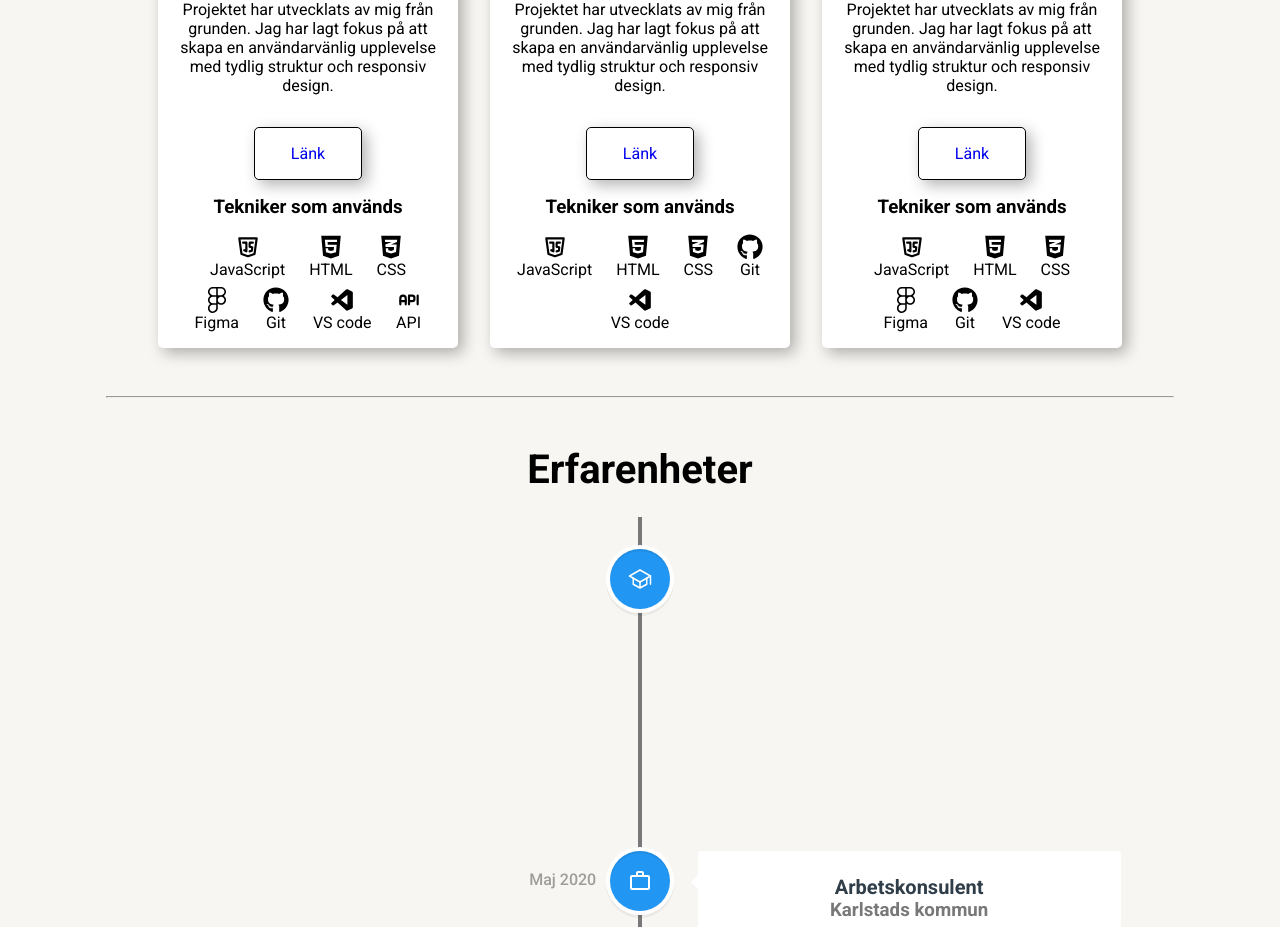
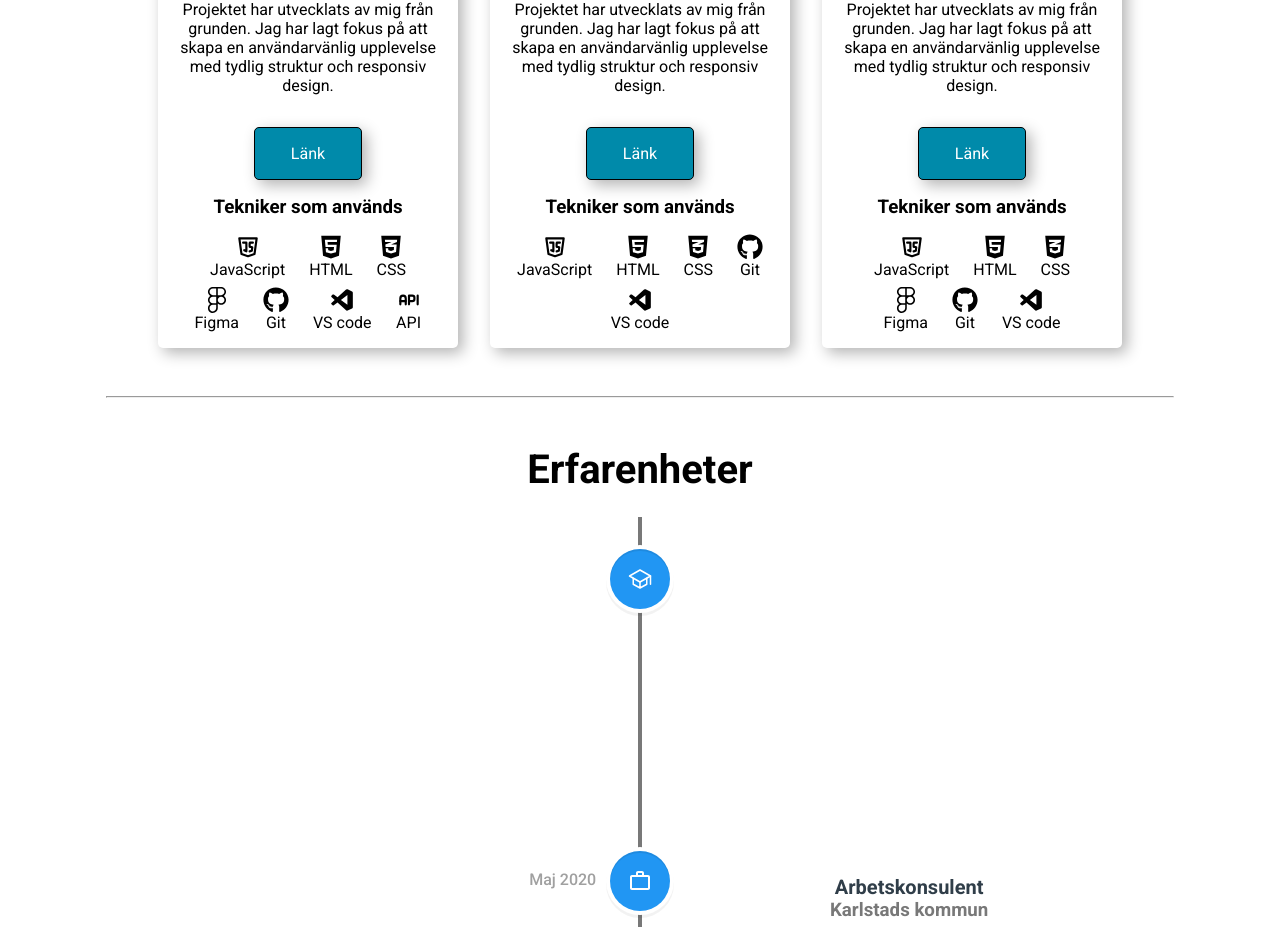
Before and after one commit to lammai442/portfolio, a React (Vite) app in the folder client/: page / in a window 1280 px wide. Shown: the part 1900-2827 px from the top of the page. Built offline with nearby package versions, Linux system fonts and the light colour scheme.

Commit message:
change font color

```diff
--- a/client/src/components/WebProjects/WebProjects.css
+++ b/client/src/components/WebProjects/WebProjects.css
@@ -24,10 +24,11 @@
 	width: 40%;
 	text-decoration: none;
 	padding: 1rem;
-	background-color: white;
+	background-color: var(--primary-btn-color);
 	border-radius: 5px;
 	box-shadow: 5px 5px 15px rgba(0, 0, 0, 0.3);
 	border: 1px solid black;
+	color: var(--secondary-text-color);
 }
 
 .icon__tech-box--less-gap {
--- a/client/src/index.css
+++ b/client/src/index.css
@@ -10,10 +10,12 @@
 /* GENERIC COLORS */
 :root {
 	--primary-bg-color: #f8f6f2;
+	--primary-bg-color: #ffffff;
 	--secondary-bg-color: #f8f4ed;
+	--primary-btn-color: #008aaa;
 
 	--primary-txt-color: #000;
-	--secondary-text-color: #808080;
+	--secondary-text-color: #ffffff;
 
 	--primary-font: 'Roboto', sans-serif;
 	--secondary-font: 'Poppins', sans-serif;
```
